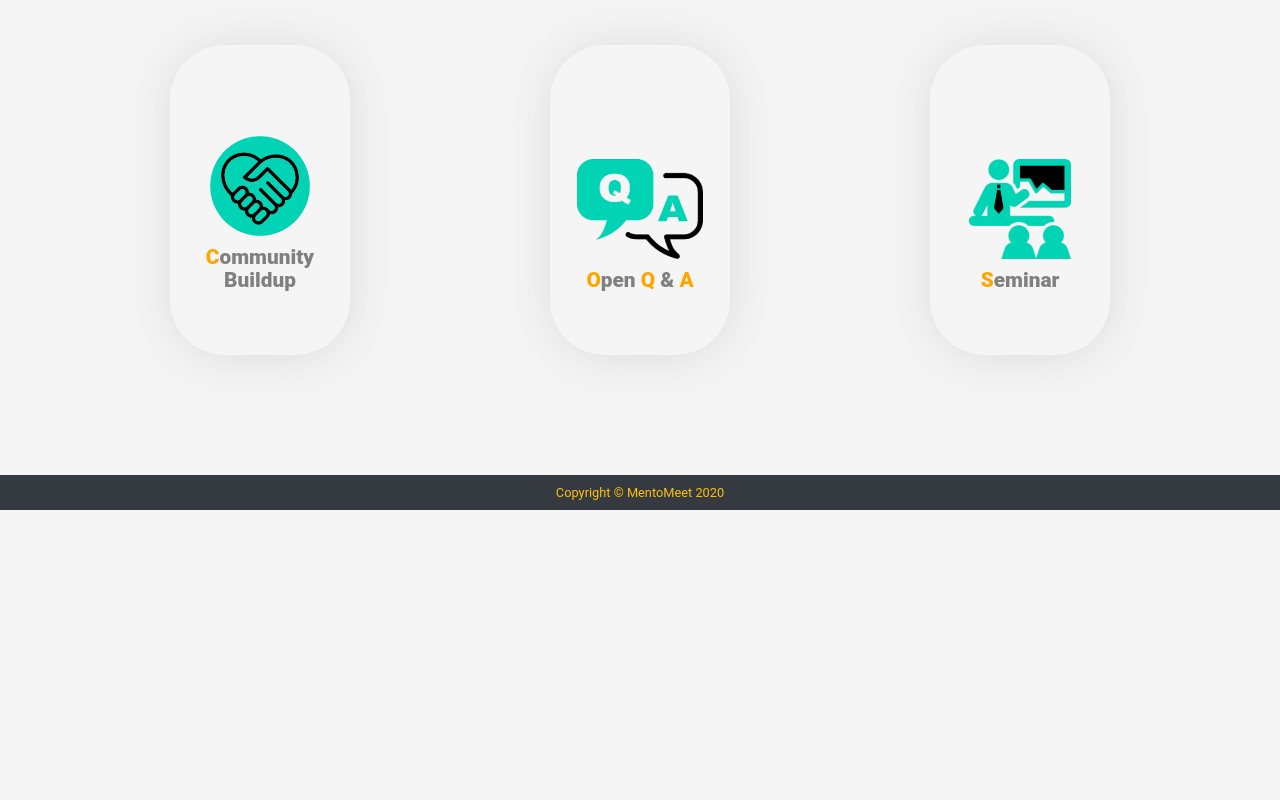
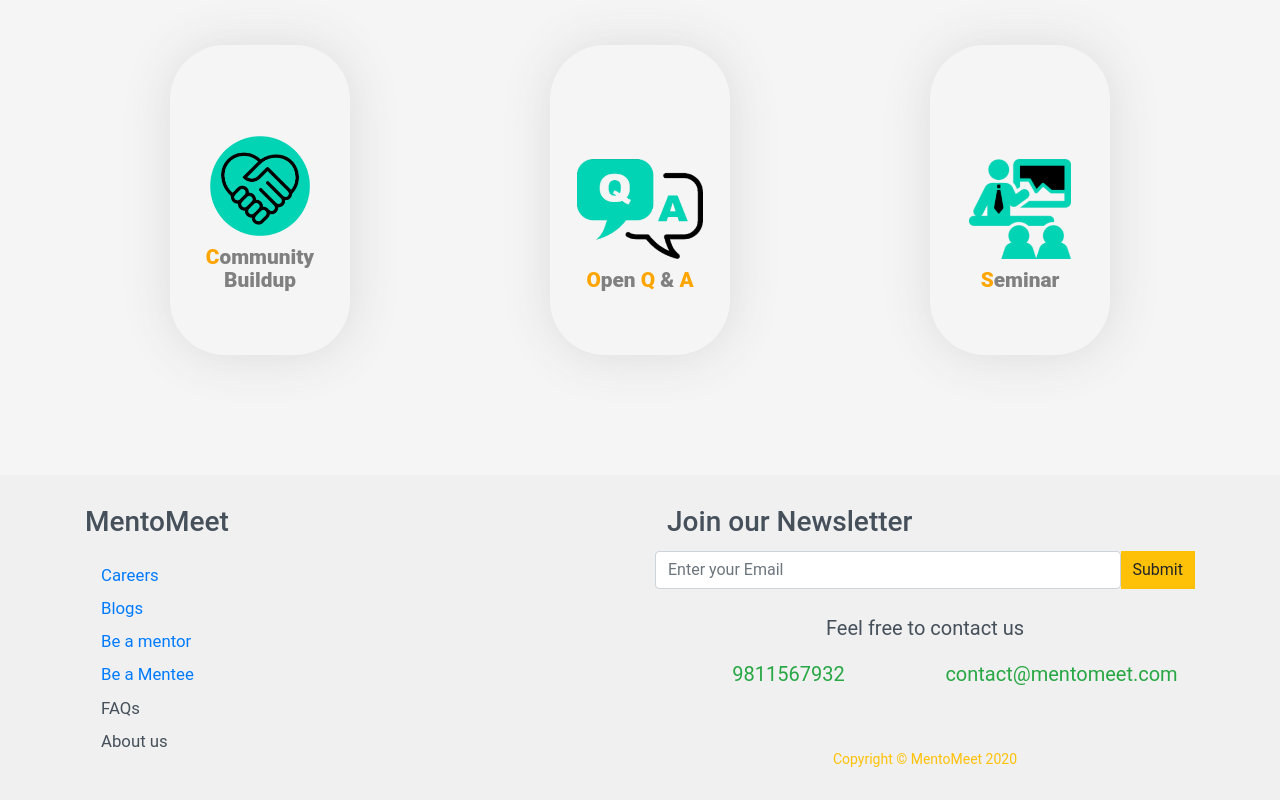
Before and after one commit to AayushiKumari/mentomeet-1, a React (Create React App) app in the folder frontend/: page /index in a window 1280 px wide. Shown: the part 3369-4169 px from the top of the page. Before the commit the page ends 3879 px from the top, so only its background shows below. Built offline with nearby package versions, Linux system fonts and the light colour scheme.

Commit message:
Done for footer

```diff
--- a/frontend/src/components/Footer.js
+++ b/frontend/src/components/Footer.js
@@ -1,7 +1,9 @@
-import React from "react";
-import {Link} from 'react-router-dom'
+import React, { Fragment } from "react";
+import { Link } from 'react-router-dom'
 
 import brand from '../assets/brand.png'
+
+import '../css/footer.css';
 
 class Footer extends React.Component {
   handleLogout = () => {
@@ -10,9 +12,47 @@ class Footer extends React.Component {
   }
   render() {
     return (
-            <nav className="navbar sticky-bottom navbar-light bg-dark">
-                <a className="text-warning w-100 text-center small" href="index">Copyright &copy; MentoMeet 2020</a>
-            </nav>
+      <Fragment>
+        <footer id="footer">
+          <div className="container">
+            <div className="row">
+              <div className="col-sm-6">
+                <h3>MentoMeet</h3>
+                <ul class="social-links">
+                  <li><Link to="/mentee">Careers</Link></li>
+                  <li><Link to="/blogs">Blogs</Link></li>
+                  <li><Link to="/mentor">Be a mentor</Link></li>
+                  <li><Link to="/mentee">Be a Mentee</Link></li>
+                  <li>FAQs</li>
+                  <li>About us</li>
+                </ul>
+              </div>
+              <div className="col-sm-6">
+                <div className="join-us">
+                  <div>
+                  <h3 style={{ margin: "0 12px 12px 12px" }}>Join our Newsletter</h3>
+                  <form className="join-us-form">
+                    <input className="form-control" placeholder="Enter your Email" />
+                    <button className="btn btn-warning" type="submit">Submit</button>
+                  </form>
+                  <div className="contact-details">
+                  <p>Feel free to contact us</p>
+                  <div className="row">
+                    <div className="col text-success">9811567932</div>
+                    <div className="col text-success">contact@mentomeet.com</div>
+                  </div>
+                  </div>
+                  </div>
+
+                  <div class="copyright" style={{ textAlign: "center", marginTop: "auto" }} >
+                    <a className="text-warning w-100 text-center" href="index">Copyright &copy; MentoMeet 2020</a>
+                  </div>
+                </div>
+              </div>
+            </div>
+          </div >
+        </footer >
+      </Fragment >
     )
   }
 }
--- /dev/null
+++ b/frontend/src/css/footer.css
@@ -0,0 +1,41 @@
+#footer {
+    background: rgba(0, 0, 0, 0.02);
+    color: #45505b;
+    font-size: 14px;
+    padding: 30px 0;
+}
+
+#footer .social-links {
+    list-style-type: none;
+    padding: 12px 0 12px 12px;
+    font-size: larger;
+    text-align: left;
+    margin: auto;
+}
+
+#footer .social-links li {
+    padding: 4px;
+}
+
+
+#footer .join-us {
+    height: 100%;
+    display: flex;
+    flex-flow: column;
+    flex-direction: column;
+}
+
+#footer .contact-details {
+    text-align: center;
+    padding: 24px 12px;
+    font-size: 20px;
+}
+
+#footer .join-us-form {
+    display: flex;
+}
+
+#footer .join-us-form button {
+    border: none;
+    border-radius: 0;
+}
```
Lines whose indentation alone changed are shown as unchanged.
